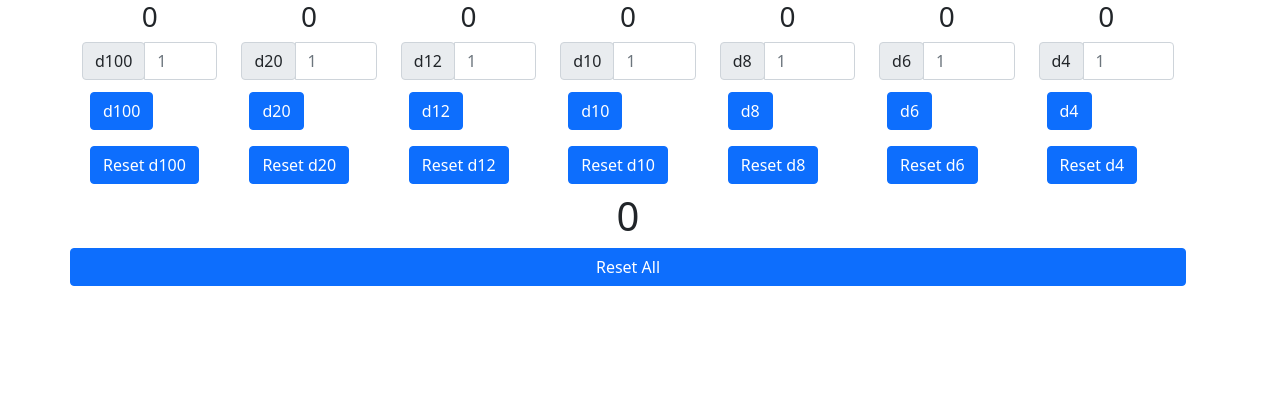
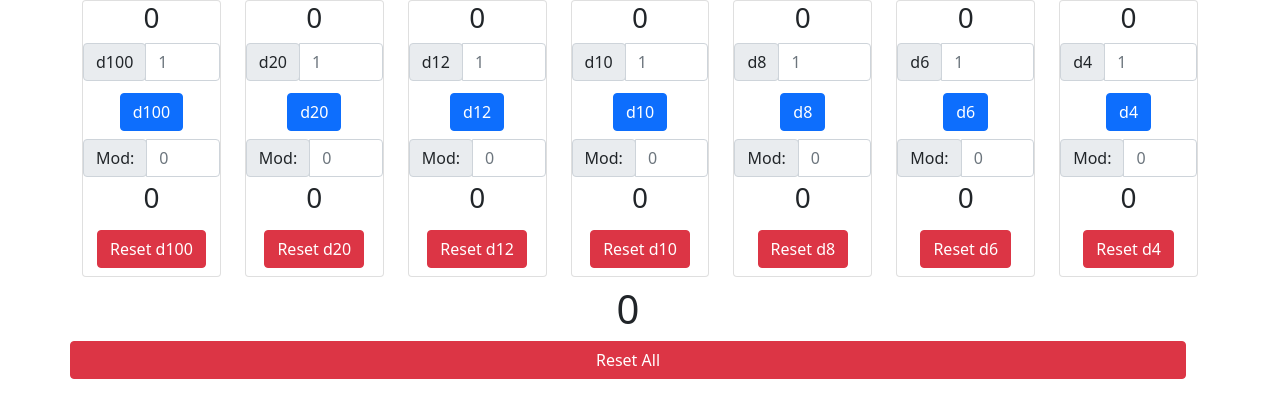
Before and after one commit to demc5656/my-app, a React (Create React App) app: page / in a window 1280 px wide. Shown: the top 418 px of the page. Built offline with nearby package versions, Linux system fonts and the light colour scheme.

Commit message:
Major changes to layout

```diff
--- a/src/App.tsx
+++ b/src/App.tsx
@@ -2,13 +2,14 @@ import React, { useState } from 'react';
 //import logo from './logo.svg';
 import './App.css';
 import { DiceViewer } from './components/DiceViewer';
-import { Row, Container } from 'react-bootstrap';
+import { Row, Container, Col } from 'react-bootstrap';
 import { ControlPanel } from './components/ControlPanel';
 import "bootstrap/dist/css/bootstrap.min.css";
 import { Resets } from './components/Resets';
 import { ResetAll } from './components/ResetAll';
 import { TotalViewer } from './components/TotalViewer';
 import { GrandTotal } from './components/GrandTotal';
+import { DieCard } from './components/DieCard';
 
 /*
 function App() {
@@ -71,9 +72,13 @@ function App(): JSX.Element {
     </div>*/
     <Container>
       <Row>
-      <DiceViewer rolled100Value={now100} rolled20Value={now20} rolled12Value={now12} rolled10Value={now10} rolled8Value={now8} rolled6Value={now6} rolled4Value={now4}></DiceViewer>
-      <ControlPanel total100Value={total100} total20Value={total20} total12Value={total12} total10Value={total10} total8Value={total8} total6Value={total6} total4Value={total4} set100={setNow100} set20={setNow20} set12={setNow12} set10={setNow10} set8={setNow8} set6={setNow6} set4={setNow4} get100={setTotal100} get20={setTotal20} get12={setTotal12} get10={setTotal10} get8={setTotal8} get6={setTotal6} get4={setTotal4}></ControlPanel>
-      <Resets set100={setNow100} set20={setNow20} set12={setNow12} set10={setNow10} set8={setNow8} set6={setNow6} set4={setNow4}></Resets>
+      <Col><DieCard faces={100} rolledDieValue={now100} totalDieValue={total100} modDie={mod100} setDieValue={setNow100} setTotalDieValue={setTotal100} setModDie={setMod100}></DieCard></Col>
+      <Col><DieCard faces={20} rolledDieValue={now20} totalDieValue={total20} modDie={mod20} setDieValue={setNow20} setTotalDieValue={setTotal20} setModDie={setMod20}></DieCard></Col>
+      <Col><DieCard faces={12} rolledDieValue={now12} totalDieValue={total12} modDie={mod12} setDieValue={setNow12} setTotalDieValue={setTotal12} setModDie={setMod12}></DieCard></Col>
+      <Col><DieCard faces={10} rolledDieValue={now10} totalDieValue={total10} modDie={mod10} setDieValue={setNow10} setTotalDieValue={setTotal10} setModDie={setMod10}></DieCard></Col>
+      <Col><DieCard faces={8} rolledDieValue={now8} totalDieValue={total8} modDie={mod8} setDieValue={setNow8} setTotalDieValue={setTotal8} setModDie={setMod8}></DieCard></Col>
+      <Col><DieCard faces={6} rolledDieValue={now6} totalDieValue={total6} modDie={mod6} setDieValue={setNow6} setTotalDieValue={setTotal6} setModDie={setMod6}></DieCard></Col>
+      <Col><DieCard faces={4} rolledDieValue={now4} totalDieValue={total6} modDie={mod4} setDieValue={setNow4} setTotalDieValue={setTotal4} setModDie={setMod4}></DieCard></Col>
       <GrandTotal total100Value={total100} total20Value={total20} total12Value={total12} total10Value={total10} total8Value={total8} total6Value={total6} total4Value={total4} mod100={mod100} mod20={mod20} mod12={mod12} mod10={mod10} mod8={mod8} mod6={mod6} mod4={mod4}></GrandTotal>
       <ResetAll set100={setNow100} set20={setNow20} set12={setNow12} set10={setNow10} set8={setNow8} set6={setNow6} set4={setNow4} get100={setTotal100} get20={setTotal20} get12={setTotal12} get10={setTotal10} get8={setTotal8} get6={setTotal6} get4={setTotal4}></ResetAll>
       </Row>
--- a/src/components/DieCard.tsx
+++ b/src/components/DieCard.tsx
@@ -2,15 +2,15 @@ import { Row, Col, Card, Button} from "react-bootstrap";
 import { roll } from '../utilities/data';
 import { useState } from 'react';
 
-export function DieCard ({faces, rolledDieValue, totalDieValue, modDie, setModDie, setDieValue, setTotalDieValue}:
+export function DieCard ({faces, rolledDieValue, totalDieValue, modDie, setDieValue, setTotalDieValue, setModDie}:
     {
         faces: number,
         rolledDieValue: number,
         totalDieValue: number,
         modDie: string,
-        setModDie: (mod: string) => void,
         setDieValue: (dv: number) => void,
         setTotalDieValue: (dieTotal: number) => void,
+        setModDie: (mod: string) => void
     }): JSX.Element {
         const [diceCount, setDiceCount] = useState<string>("");
         //const [modDie, setModDie] = useState<string>("");
@@ -41,7 +41,9 @@ export function DieCard ({faces, rolledDieValue, totalDieValue, modDie, setModDi
             setTotalDieValue(0)
         }
         return <Card>
-            <Row>{rolledDieValue}</Row>
+            <Row>
+            <h3 className="text-center" data-testid="100">{rolledDieValue}</h3>
+            </Row>
             <Row>
                 <div className="input-group mb-1">
                     <div className="input-group-prepend">
@@ -49,7 +51,9 @@ export function DieCard ({faces, rolledDieValue, totalDieValue, modDie, setModDi
                     </div>
                     <input id={"num"+faces.toString()} type="text" placeholder="1" aria-label={"number"+faces.toString()} aria-describedby={"number"+faces.toString()} className="form-control" onChange={(event) => setDiceCount(event.target.value)} value={diceCount}></input>
                 </div>
-                <Button data-testid={faces.toString()+"-button"} onClick={setRolledValues} className="m-2">d{faces}</Button>
+            </Row>
+            <Row>
+                <div className="text-center"><Button data-testid={faces.toString()+"-button"} onClick={setRolledValues} className="my-2">d{faces}</Button></div>
             </Row>
             <Row>
                 <div className="input-group mb-1">
@@ -61,7 +65,7 @@ export function DieCard ({faces, rolledDieValue, totalDieValue, modDie, setModDi
                 <h3 className="text-center" data-testid={"total-"+faces.toString()}>{totalDieValue+getNumber(modDie,0)}</h3>
             </Row>
             <Row>
-                <Button data-testid={"reset-"+faces.toString()+"-button"} onClick={resetDie} className="m-2 btn-danger">Reset d{faces}</Button>
+            <div className="text-center"><Button data-testid={"reset-"+faces.toString()+"-button"} onClick={resetDie} className="my-2 btn-danger">Reset d{faces}</Button></div>
             </Row>
         </Card>
     }
--- a/src/components/GrandTotal.tsx
+++ b/src/components/GrandTotal.tsx
@@ -40,6 +40,6 @@ export function GrandTotal ({total100Value, total20Value, total12Value, total10V
     }
 
     return <Row>
-        <h1 className="text-center" data-testid="total-total">{temp+getNumber(mod100,0)+getNumber(mod20,0)+getNumber(mod12,0)+getNumber(mod10,0)+getNumber(mod8,0)+getNumber(mod6,0)+getNumber(mod4,0)}</h1>
+        <h1 className="text-center my-2" data-testid="total-total">{temp+getNumber(mod100,0)+getNumber(mod20,0)+getNumber(mod12,0)+getNumber(mod10,0)+getNumber(mod8,0)+getNumber(mod6,0)+getNumber(mod4,0)}</h1>
     </Row>
 }
--- a/src/components/ResetAll.tsx
+++ b/src/components/ResetAll.tsx
@@ -59,7 +59,7 @@ export function ResetAll ({set100, set20, set12, set10, set8, set6, set4, get100
         get4(0)
     }
     return <Row>
-        <Button data-testid="reset-all-button" onClick={() => {setNow100(); setNow20(); setNow12(); setNow10(); setNow8(); setNow6(); setNow4(); setTotal100(); setTotal20(); setTotal12(); setTotal10(); setTotal8(); setTotal6(); setTotal4();}}>Reset All</Button>
+        <Button className="btn-danger" data-testid="reset-all-button" onClick={() => {setNow100(); setNow20(); setNow12(); setNow10(); setNow8(); setNow6(); setNow4(); setTotal100(); setTotal20(); setTotal12(); setTotal10(); setTotal8(); setTotal6(); setTotal4();}}>Reset All</Button>
     </Row>
 }
 //<Col><Button data-testid="reset-total-button" onClick={() => {setTotal100(); setTotal20(); setTotal12(); setTotal10(); setTotal8(); setTotal6(); setTotal4();}} className="m-2">Reset All</Button></Col>
```
